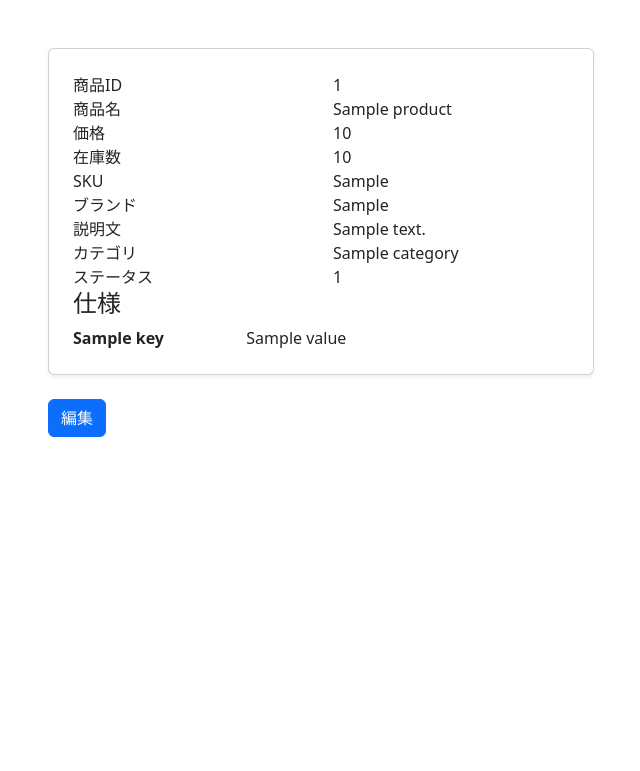
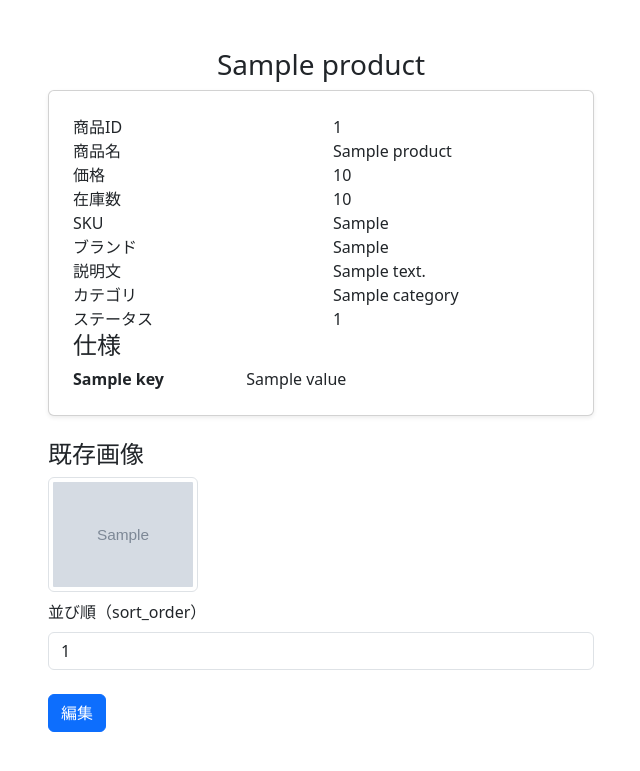
Before and after one commit to oestemar/shopping-sight, a Flask app: template templates/admin/product_detail.html in a window 1280 px wide. Shown: the top 771 px of the page, without its empty margins (319-959 px from the left). Run offline with Flask 3, Linux system fonts and the light colour scheme; tables that the repository leaves empty hold one stand-in row (values such as "Sample post"); the template is opened without the code that fills it: values that come from a table or form of the project are taken from there, most other values are stand-ins (such as "Sample title", 1, 10 or a date in 2020); grey boxes marked "Sample" are stand-in pictures; parts of the project's set-up code (start-up, migrations or seed data) failed here and were passed over.

Commit message:
add and fixed manyfiles

```diff
--- a/admin/routes_products.py
+++ b/admin/routes_products.py
@@ -40,7 +40,8 @@ def product_list():
 @admin_login_required
 def product_detail(product_id):
     product = Product.query.get_or_404(product_id)
-    return render_template("admin/product_detail.html", product=product)
+
+    return render_template("admin/product_detail.html", product=product, images=images)
 
 @products_bp.get("/edit/<int:product_id>")
 @admin_login_required
--- a/templates/admin/product_detail.html
+++ b/templates/admin/product_detail.html
@@ -4,6 +4,7 @@
 {% block content %}
 <div class="container mt-4">
     <div class="mx-auto w-50">
+        <h3 class="text-center">{{ product.name }}</h3>
         <div class="card p-4 shadow-sm">
             <div class="row">
                 <div class="col-md-6">商品ID</div>
@@ -52,6 +53,17 @@
             </div>
             {% endif %}
         </div>
+        <br>
+        <h4>既存画像</h4>
+        {% for img in product.images %}
+        <div class="mb-3">
+            <img src="{{ img.image_url }}" width="150" class="img-thumbnail">
+            <br>
+            <label class="form-label mt-2">並び順（sort_order）</label>
+            <input type="number" name="sort_order_{{ img.id }}"
+                class="form-control" value="{{ img.sort_order }}">
+        </div>
+        {% endfor %}
         <div class="mt-4">
             <form action="{{ url_for('products.product_edit', product_id=product.id) }}" method="GET">
                 <button type="submit" class="btn btn-primary">編集</button>
```
Also changed, not shown: shop/routes_product_detail.py (+9 -1 lines), templates/product_detail.html (+21 -4 lines), static/img/no_image.png (added).
